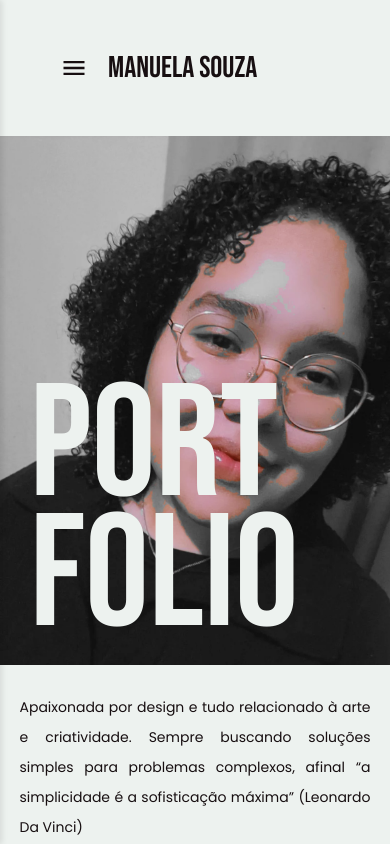
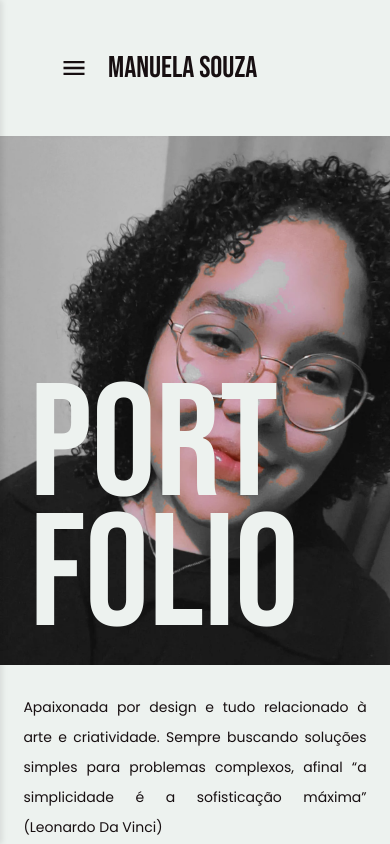
Before and after one commit to rochamanuela/my-portfolio, a React (Vite) app: page / in a window 390 px wide. Shown: the top 844 px of the page. Built offline with nearby package versions, Linux system fonts and the light colour scheme.

Commit message:
style: continued responsiveness

```diff
--- a/src/components/Header/style.css
+++ b/src/components/Header/style.css
@@ -166,7 +166,7 @@
     }
 
     .header p.introduction {
-        margin-right: 5%;
-        padding-left: 5%;
+        margin-right: 6%;
+        padding-left: 6%;
     }
 }
```
